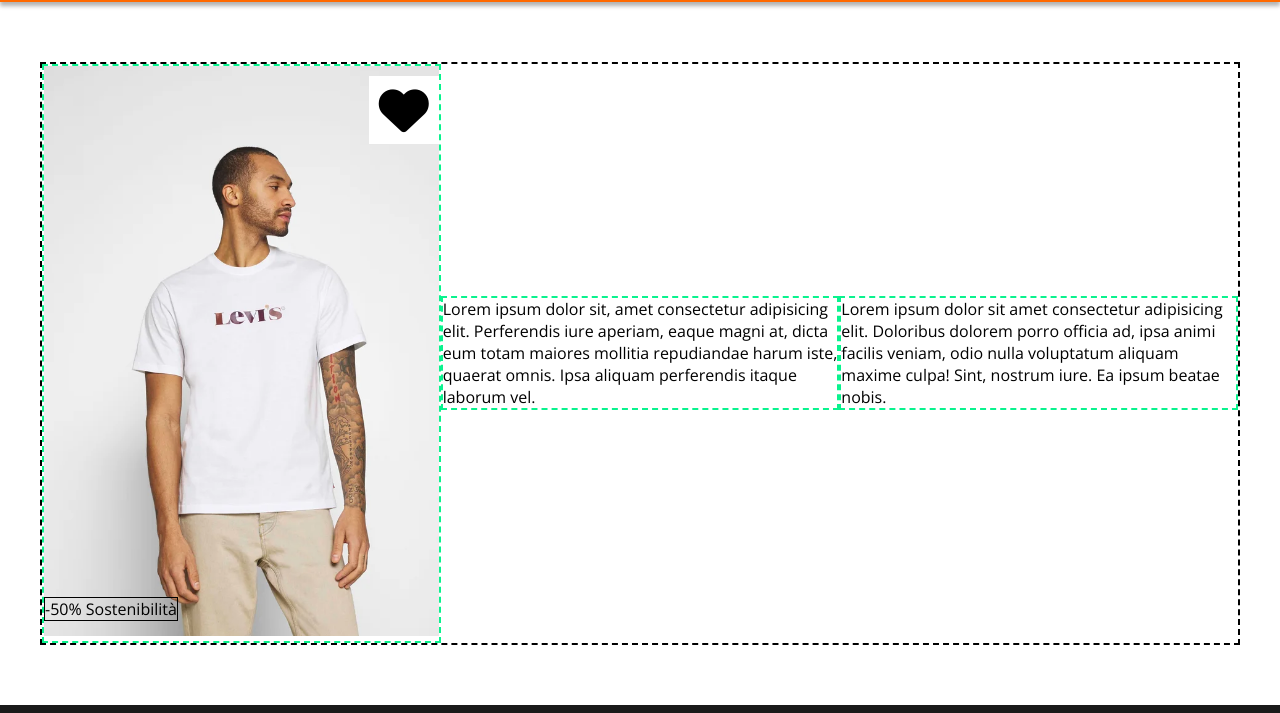
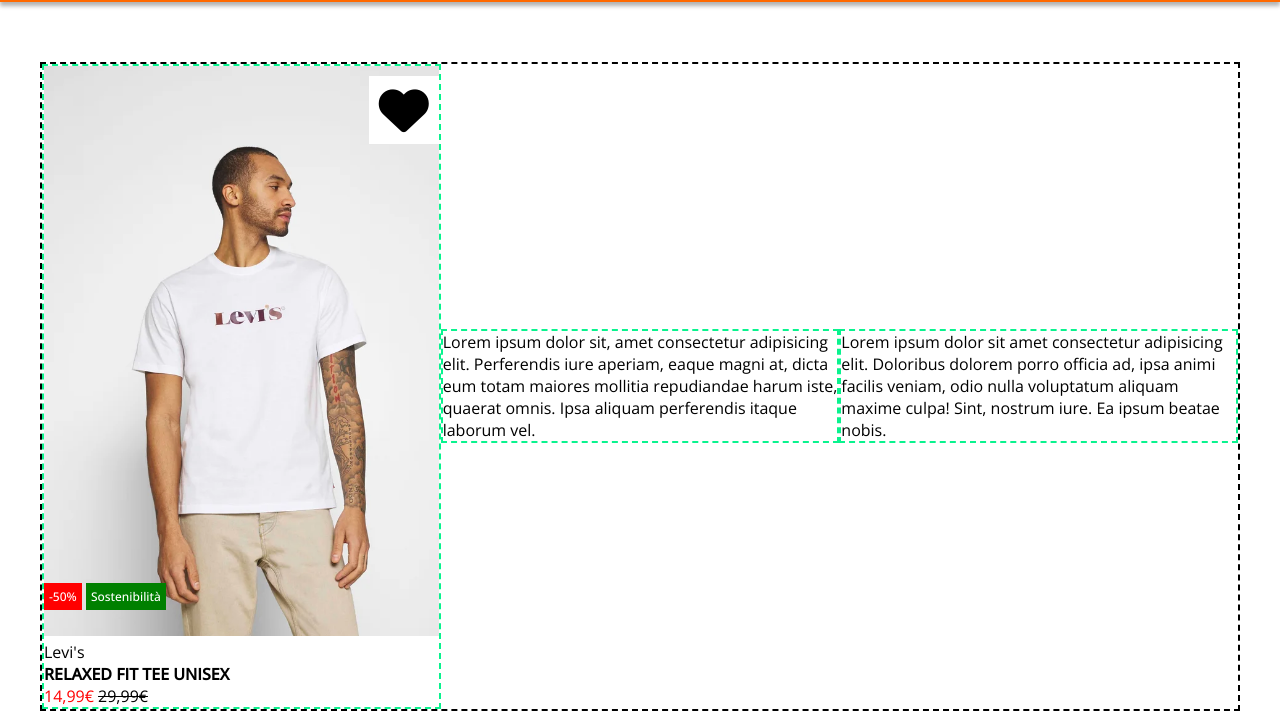
Before and after one commit to Fabrizio-padula-hub/html-css-boolando, a plain HTML site: page index.html in a window 1280 px wide. Shown: the part 90-803 px from the top of the page. Drawn offline with nearby package versions, Linux system fonts and the light colour scheme.

Commit message:
feat: card structure

```diff
--- a/index.html
+++ b/index.html
@@ -34,9 +34,15 @@
                         <i class="fa-solid fa-heart"></i>
                     </div>
                     <div class="discount">
-                       <span>-50%</span>
-                       <span>Sostenibilità</span>
+                       <span class="sconto">-50%</span>
+                       <span class="sostenibile">Sostenibilità</span>
                     </div>
+                </div>
+                <div>
+                    <span>Levi's</span>
+                    <div><strong>RELAXED FIT TEE UNISEX</strong></div>
+                    <span class="tex-red">14,99€</span>
+                    <span class="tex-deleted">29,99€</span>
                 </div>
             </div>
             <div class="col-33">
--- a/style.css
+++ b/style.css
@@ -61,6 +61,12 @@ footer{
 .col-50{
     width: 50%;
 }
+.discount span{
+    font-size: 12px;
+    color: #ffffff;
+    font-weight: 500;
+    padding: 5px;
+}
 
 /* -------------
     CARD
@@ -78,8 +84,19 @@ footer{
 }
 .card .discount{
     position: absolute;
-    border: 1px solid black;
-    bottom: 20px;
+    bottom: 35px;
+}
+.sconto{
+    background-color: #ff0000;
+}
+.sostenibile{
+    background-color: #008000;
+}
+.tex-red{
+    color: #ff0000;
+}
+.tex-deleted{
+    text-decoration: line-through;
 }
 
 /* -------------
```
